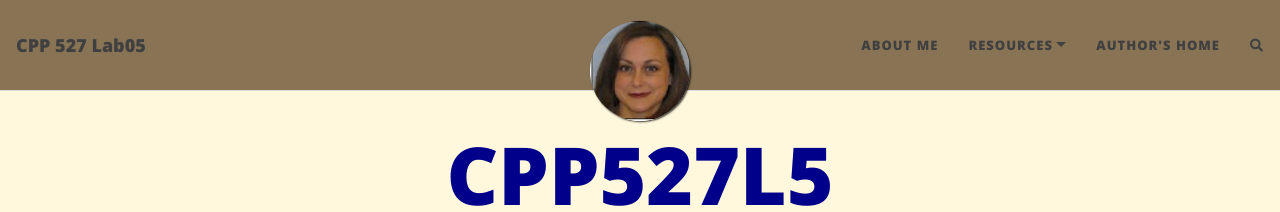
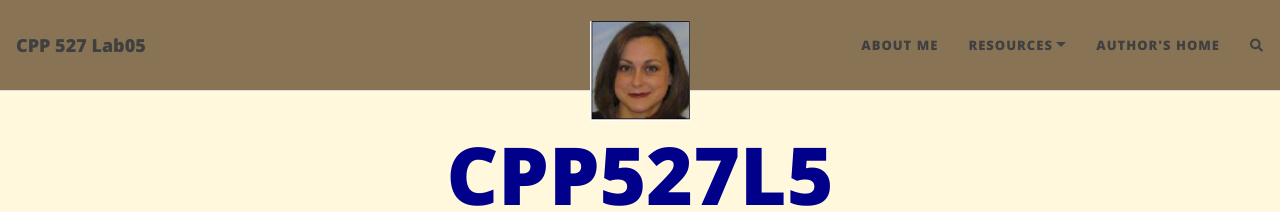
Before and after one commit to AmyTrumpower/CLP527L5, a Jekyll site: the page built from index.md, in a window 1280 px wide. Shown: the top 212 px of the page. Built offline with Jekyll 4.4.1, drawn with Linux system fonts in a browser that asks for light colours; nearby versions of some CDN libraries; comment, search, counter and statistics services are not loaded.

Commit message:
Update _config.yml

```diff
--- a/_config.yml
+++ b/_config.yml
@@ -18,7 +18,7 @@ navbar-links:
   Resources:
     - Beautiful Jekyll: "https://beautifuljekyll.com"
     - Learn markdown: "https://www.markdowntutorial.com/"
-  Author's home: "https://deanattali.com"
+  Author's home: "https://amytrumpower.github.io/CLP527L5/"
 
 # --- Logo --- #
 
@@ -27,7 +27,7 @@ navbar-links:
 avatar: "/assets/img/badgepic.jpg"
 
 # By default, the image is cut into a circle. You can disable this behaviour by setting 'round-avatar: false'
-round-avatar: true
+round-avatar: false
 
 # If you want to have an image logo in the top-left corner instead of having the title of the website,
 # then specify the following parameter
```
